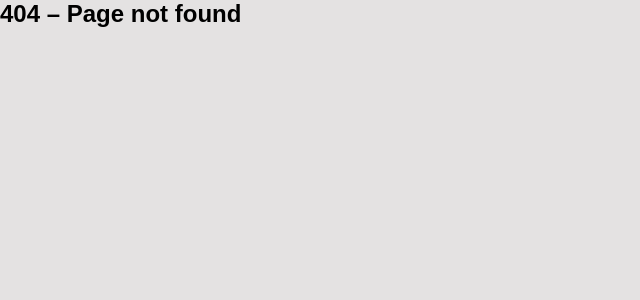
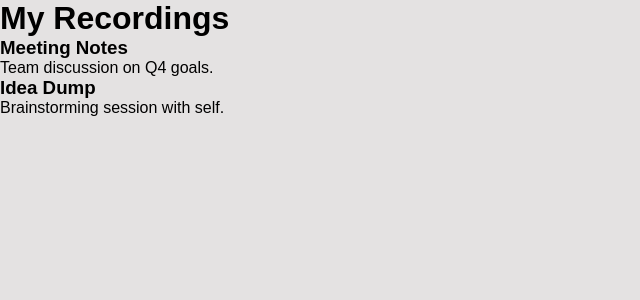
Before and after one commit to cse442-software-engineering-ub/f25-animalband, a React (Create React App) app: page /#/my-recordings in a window 1280 px wide. Before the commit this address had no page. Shown: the top 300 px of the page, without its empty margins (0-640 px from the left). Built offline with nearby package versions, Linux system fonts and the light colour scheme.

Commit message:
Basic frontend for My Recordings page

```diff
--- a/src/app/App.js
+++ b/src/app/App.js
@@ -20,6 +20,8 @@ import MobileEditAccount from "./routes/account/mobile_edit_account.js";
 
 import DesktopForum from "./routes/forum/desktop_forum.js";
 import MobileForum from "./routes/forum/mobile_forum.js";
+
+import MyRecordings from "./routes/account/recordings.js";
 
 import "../App.css";
 
@@ -61,6 +63,7 @@ export default function App() {
           <Route path="/login" element={<Login />} />
           <Route path="/account" element={<Account />} />
           <Route path="/account/edit" element={<EditAccount />} />
+          <Route path="/my-recordings" element={<MyRecordings />} />
           <Route path="*" element={<NotFound />} />
         </Routes>
       </main>
--- /dev/null
+++ b/src/app/routes/account/recordings.js
@@ -0,0 +1,64 @@
+import React, { useState, useEffect } from "react";
+import "./recordings.css";
+
+export default function MyRecordings() {
+  const [recordings, setRecordings] = useState([]);
+  const [selectedRecording, setSelectedRecording] = useState(null);
+
+  useEffect(() => {
+    // TODO: Replace this with actual API call to your backend
+    setRecordings([
+      {
+        id: 1,
+        title: "Meeting Notes",
+        description: "Team discussion on Q4 goals.",
+        audioUrl: "/example-audio-1.mp3",
+      },
+      {
+        id: 2,
+        title: "Idea Dump",
+        description: "Brainstorming session with self.",
+        audioUrl: "/example-audio-2.mp3",
+      },
+    ]);
+  }, []);
+
+  const openModal = (recording) => {
+    setSelectedRecording(recording);
+  };
+
+  const closeModal = () => {
+    setSelectedRecording(null);
+  };
+
+  return (
+    <div className="my-recordings-page">
+      <h1>My Recordings</h1>
+      <div className="recordings-grid">
+        {recordings.map((rec) => (
+          <div
+            key={rec.id}
+            className="recording-box"
+            onClick={() => openModal(rec)}
+          >
+            <h3>{rec.title}</h3>
+            <p>{rec.description}</p>
+          </div>
+        ))}
+      </div>
+
+      {selectedRecording && (
+        <div className="modal-overlay" onClick={closeModal}>
+          <div className="modal-content" onClick={(e) => e.stopPropagation()}>
+            <h2>{selectedRecording.title}</h2>
+            <p>{selectedRecording.description}</p>
+            <audio controls autoPlay src={selectedRecording.audioUrl}></audio>
+            <button className="close-button" onClick={closeModal}>
+              Close
+            </button>
+          </div>
+        </div>
+      )}
+    </div>
+  );
+}
```
Also changed, not shown: src/app/routes/account/recordings.css (added).
